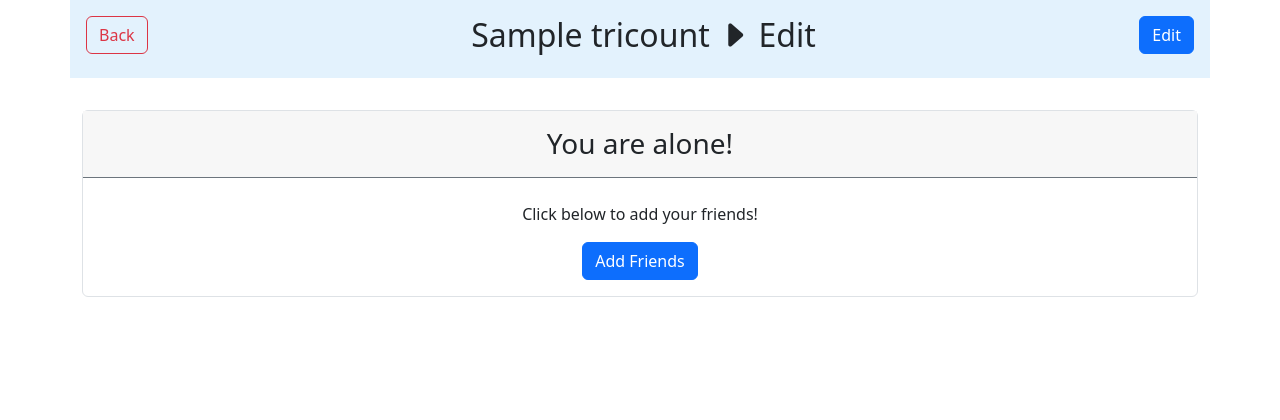
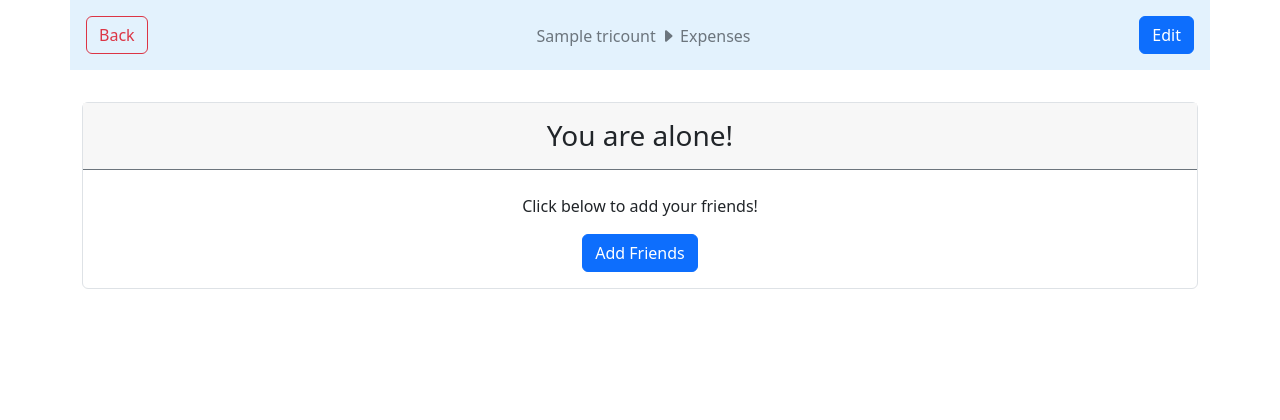
Before and after one commit to senolkacar/PRWB-2223, a PHP site: the page made by view/view_show_tricount.php in a window 1280 px wide. Shown: the top 420 px of the page. Run offline with PHP 8.4, Linux system fonts and the light colour scheme; the template is opened without the code that fills it: most values are stand-ins (such as "Sample title", 1, 10 or a date in 2020); data that the repository does not hold is empty.

Commit message:
feat(show_tricount): modification css

```diff
--- a/view/view_show_tricount.php
+++ b/view/view_show_tricount.php
@@ -15,7 +15,7 @@
         <div class="container p-3 mb-3 text-dark" style="background-color:#E3F2FD">
             <div class="d-flex justify-content-between">
             <a class="navbar-brand" href="tricount/index"><button type="button" class="btn btn-outline-danger">Back</button></a>
-            <div class="h2"><?=$tricount->title?> &#32<i class="bi bi-caret-right-fill"></i> &#32 Edit </div>
+            <div class="text-secondary mt-2"><?=$tricount->title?> &#32<i class="bi bi-caret-right-fill"></i> &#32 Expenses </div>
             <a class="navbar-brand" href="tricount/edit_tricount/<?=$tricount->id; ?>"><button type="button" class="btn btn-primary">Edit</button></a>
             </div>
         </div>
```
